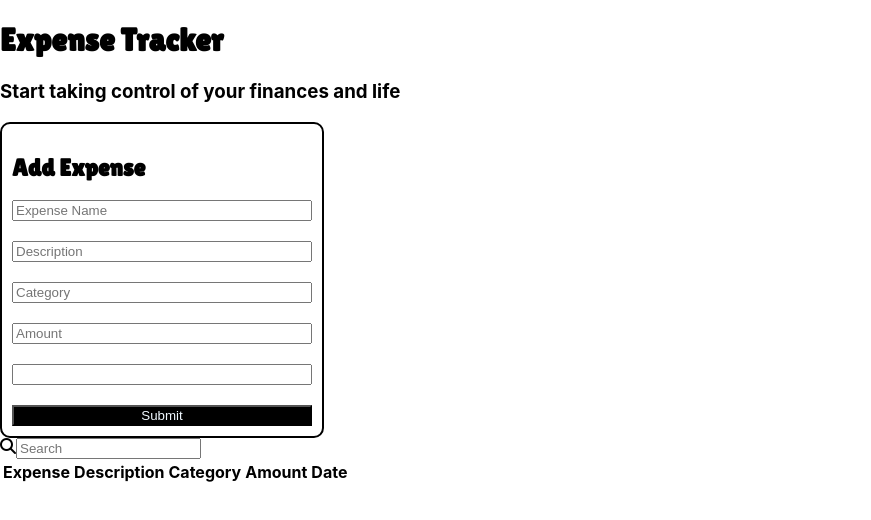
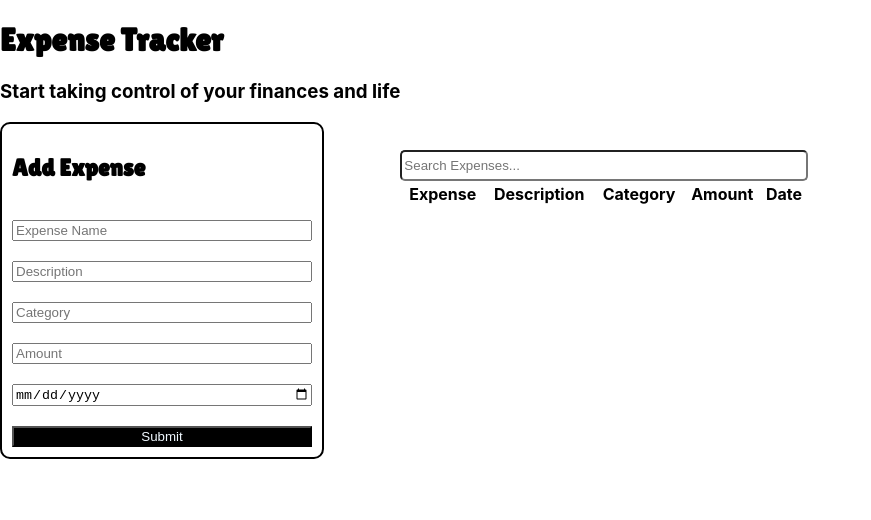
Before and after one commit to Kassim999999/Expence-tracker, a React (Create React App) app: page / in a window 1280 px wide. Shown: the top 520 px of the page, without its empty margins (0-871 px from the left). Built offline with nearby package versions, Linux system fonts and the light colour scheme.

Commit message:
Added Table component functionality

```diff
--- a/src/App.css
+++ b/src/App.css
@@ -47,18 +47,20 @@ h1,h2{
   font-family: var(--header-font);
 }
 
+
+
 #form-container{
-  border: 2px solid black;
-  border-radius: 10px;
-  width: 300px;
-  padding: 10px;
-  display: flex;
-  flex-direction: column;
+
 }
 
 
 .form{
-
+  border: 2px solid black;
+    border-radius: 10px;
+    width: 300px;
+    padding: 10px;
+    display: flex;
+    flex-direction: column;
   gap: 20px;
     display: flex;
     flex-direction: column;
@@ -69,7 +71,22 @@ h1,h2{
   color: aliceblue;
 }
 
-#finder{
+.finder{
   display: flex;
   flex-direction: row;
+  height: 25px;
+  width: 400px;
+  border-radius: 5px;
 }
+
+.table{
+  display: flex;
+  flex-direction:column;
+  padding-top: 150px;
+
+}
+
+#Container{
+  display: flex;
+
+}
--- a/src/App.js
+++ b/src/App.js
@@ -1,15 +1,14 @@
+import { useState } from 'react';
 import './App.css';
 import Form from './components/Form';
-import Header from './components/Header';
-import Searchbar from './components/Searchbar';
 import Table from './components/Table';
 
 function App() {
+
   return (
-    <div>
-      <Header/>
+    <div id='Container'>
       <Form/>
-      <Searchbar/>
+
       <Table/>
     </div>
 
--- a/src/components/Form.jsx
+++ b/src/components/Form.jsx
@@ -1,37 +1,61 @@
-import React from 'react'
+import React, { useState } from 'react'
 
-const Form = ({name, description, category, amount, date, setName, setDescription, setCategory, setAmount, setDate, handleSubmit}) => {
-  return (
+const Form = ({name, description, category, amount, date}) => {
+    //  const [formContent, setFormContent] = useState({
+    //     name: "",
+    //     description: "",
+    //     category: "",
+    //     amount: "",
+    //     date: ""
+    //  });
+
+     function handleSubmit(event) {
+        event.preventDefault();
+          console.log(event);
+
+     }
+
+       function handleChange(event) {
+        console.log(event.target.value);
+
+     }
+    return (
+
     <div id='form-container'>
-        <h2>Add Expense</h2>
+            <h1>Expense Tracker</h1>
+        <h3>Start taking control of your finances and life</h3>
+
+
         <form className='form'
         onSubmit={handleSubmit}
         >
+
+            <h2>Add Expense</h2>
             <input
             type="text"
             placeholder='Expense Name'
             value={name}
-            onChange={(event)=> setName(event.target.value)}
+            onChange={handleChange}
              />
             <input
             type="text"
             placeholder='Description'
             value={description}
-            onChange={(event)=> setDescription(event.target.value)}
+            onChange={handleChange}
             />
             <input
             type="text"
             placeholder='Category'
             value={category}
-            onChange={(event)=> setCategory(event.target.value)}
+            onChange={handleChange}
             />
             <input
             type="number"
             placeholder='Amount'
             value={amount}
-            onChange={(event)=> setAmount(event.target.value)}
+            onChange={handleChange}
             />
-            <input type="text" value={date} onChange={(event)=> setDate(event.target.value)}/>
+            <input type="date" value={date}/>
             <button type='submit' className='btn'>Submit</button>
         </form>
     </div>
--- a/src/components/Header.jsx
+++ /dev/null
@@ -1,12 +0,0 @@
-import React from 'react'
-
-const Header = () => {
-  return (
-    <div>
-        <h1>Expense Tracker</h1>
-        <h3>Start taking control of your finances and life</h3>
-    </div>
-  )
-}
-
-export default Header
--- a/src/components/Searchbar.jsx
+++ /dev/null
@@ -1,17 +0,0 @@
-import React from 'react'
-
-const Searchbar = ({searchExpense}) => {
-  return (
-    <div id='finder'>
-        <i className="fa-solid fa-magnifying-glass"></i>
-        <input type="text"
-        placeholder='Search'
-        value={searchExpense}
-        onChange={(event)=> searchExpense(event.target.value)}
-
-        />
-    </div>
-  )
-}
-
-export default Searchbar
--- a/src/components/Table.jsx
+++ b/src/components/Table.jsx
@@ -1,8 +1,23 @@
 import React from 'react'
 
-const Table = () => {
+const Table = ({searchTerm, expenses= []}) => {
+
+    function handleChange(event) {
+        console.log(event.target.value);
+
+    }
+    function handleDelete(event) {
+        console.log(event);
+
+    }
   return (
-    <div>
+    <div className='table'>
+        <input className='finder'
+        type="text"
+        placeholder='Search Expenses...'
+        value={searchTerm}
+        onChange={handleChange}
+        />
         <table>
             <thead>
                 <tr>
@@ -13,6 +28,28 @@ const Table = () => {
                     <th>Date</th>
                 </tr>
             </thead>
+            <tbody>
+                {expenses.filter((expense)=>{
+                const term = searchTerm.toLowerCase();
+                return(
+                    expense.name.toLowerCase().includes(term) ||
+                    expense.description.toLowerCase().includes(term)
+                )
+                })
+                .map((expense, index) => (
+                <tr key={index}>
+                    <td>{expense.name}</td>
+                    <td>{expense.description}</td>
+                    <td>{expense.category}</td>
+                    <td>{expense.amount}</td>
+                    <td>{expense.date}</td>
+                    <td>
+                        <button onClick={handleDelete}>Delete</button>
+                    </td>
+                </tr>
+            ))
+                }
+            </tbody>
         </table>
     </div>
   )
```
